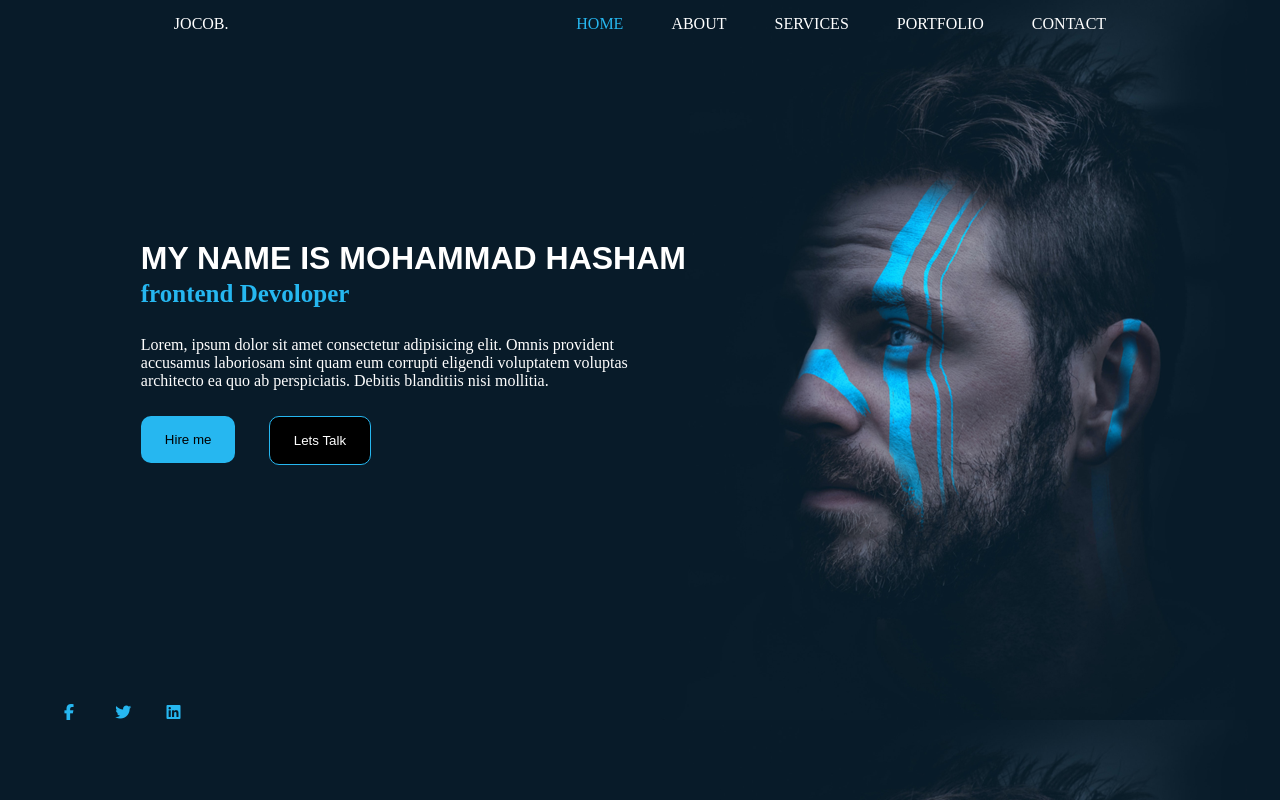
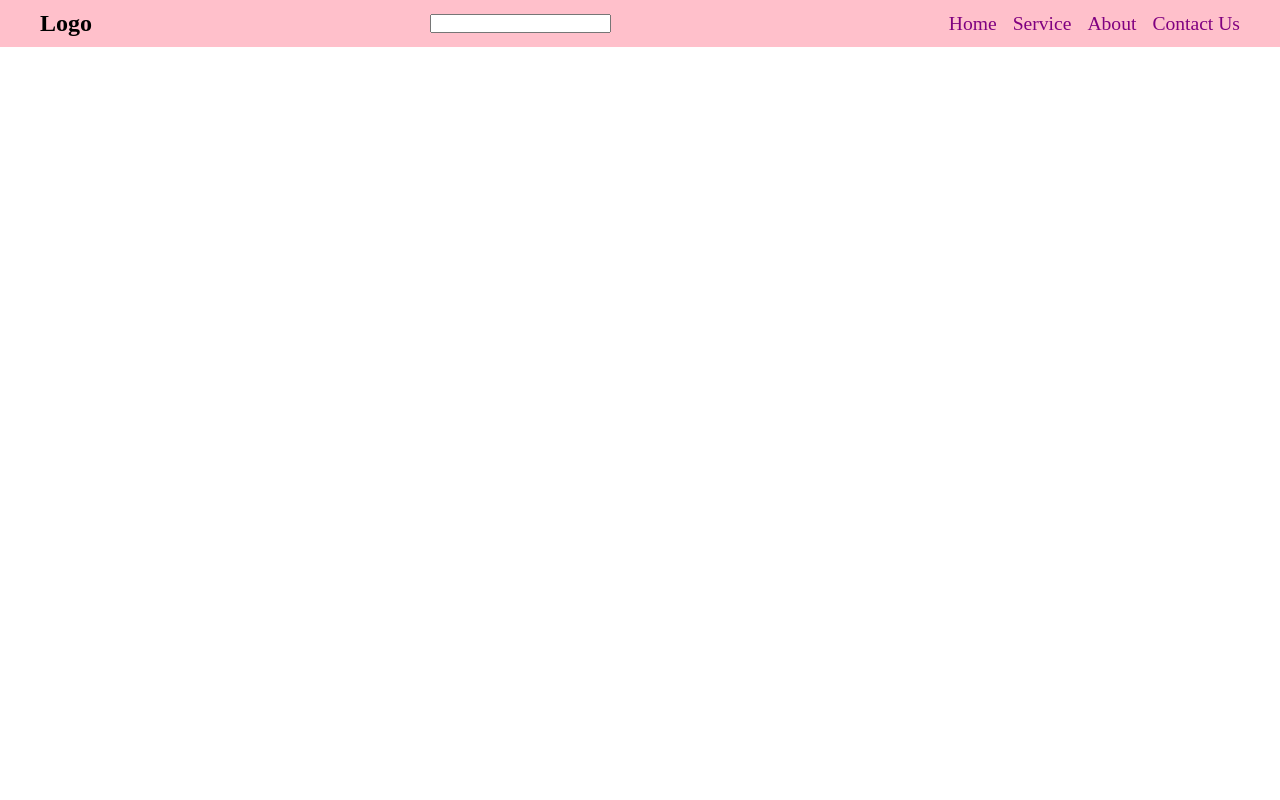
Before and after one commit to HashamSalauddin2006/landing_pages, a plain HTML site: page index.html in a window 1280 px wide. Drawn offline with Linux system fonts and the light colour scheme.

Commit message:
first commit

```diff
--- a/index.html
+++ b/index.html
@@ -1,43 +1,42 @@
 <!DOCTYPE html>
 <html lang="en">
   <head>
-    <meta charset="UTF-8">
-    <meta name="viewport" content="width=device-width, initial-scale=1.0">
-    <title>Document</title>
-    <link rel="stylesheet" href="style.css">
-    <link rel="stylesheet" href="https://cdnjs.cloudflare.com/ajax/libs/font-awesome/6.5.1/css/all.min.css">
+    <meta charset="UTF-8" />
+    <meta name="viewport" content="width=device-width, initial-scale=1.0" />
+    <link rel="stylesheet" href="style.css" />
+    <!-- cdn link for font awesome icon -->
+    <link
+      rel="stylesheet"
+      href="https://cdnjs.cloudflare.com/ajax/libs/font-awesome/6.5.1/css/all.min.css"
+    />
+    <title>Responsive</title>
   </head>
   <body>
-    <header>
-        <nav class="nav ">
-            <div class="logo">
-                JOCOB.
+    <!-- navigation bar -->
+    <nav>
+      <div class="nav-bar">
+        <!-- app logo -->
+        <div class="nav-bar-logo">
+          <h1>Logo</h1>
         </div>
-            <ul class="li">
-
-                <li class="white">HOME</li>
-                <li>ABOUT</li>
-                <li>SERVICES</li>
-                <li>PORTFOLIO</li>
-                <li>CONTACT</li>
+        <div class="nav-serch">
+          <input type="text" />
+        </div>
+        <!-- nav bar links -->
+        <div class="nav-bar-links">
+          <ul>
+            <li><a href="/">Home</a></li>
+            <li><a href="/service">Service</a></li>
+            <li><a href="/about">About</a></li>
+            <li><a href="/contact-us">Contact Us</a></li>
           </ul>
+        </div>
+        <!-- hamburger icon -->
+        <div class="nav-humber-icon">
+            <i class="fa-solid fa-magnifying-glass"></i>
+          <i class="fa-solid fa-bars"></i>
+        </div>
+      </div>
     </nav>
-    <div>
-        <h1>MY NAME IS MOHAMMAD HASHAM</h1>
-        <h4>frontend Devoloper</h4>
-        <p>Lorem, ipsum dolor sit amet consectetur adipisicing elit. Omnis provident <br>accusamus laboriosam sint quam eum corrupti eligendi voluptatem voluptas<br> architecto ea quo ab perspiciatis. Debitis blanditiis nisi mollitia.</p>
-        <button class="button1">Hire me</button>
-        <button class="button2">Lets Talk</button>
-    </div>
-    </header>
-    <footer>
-        <div>
-            <i class="fa-brands fa-facebook-f"></i>
-            <i class="fa-brands fa-twitter"></i>
-            <i class="fa-brands fa-linkedin"></i>
-
-
-        </div>
-    </footer>
   </body>
 </html>
--- a/style.css
+++ b/style.css
@@ -1,90 +1,53 @@
-*{
-    margin: 0px;
-    padding: 0px;
+* {
+  margin: 0;
+  padding: 0;
 }
-body{
-    background-image: url(./assets/images/home.jpg);
-    width: 100%;
-    width: 100%;
-    background-size: cover;
+
+body {
+  box-sizing: border-box;
 }
-.nav{
+
+/* nav bar style */
+.nav-bar {
+  padding: 10px 40px;
+  background-color: pink;
   display: flex;
-    justify-content: space-around;
+  justify-content: space-between;
   align-items: center;
-    margin-top: 15px;
 }
-.li {
+
+.nav-bar-links ul {
   display: flex;
+  align-items: center;
+  gap: 16px;
   list-style: none;
-    gap: 3rem;
-    color: white;
+}
+
+.nav-bar-links ul li a {
+  text-decoration: none;
+  color: purple;
+  font-size: 1.225rem;
+}
+
+.nav-humber-icon {
+  display: none;
 
 }
-.logo{
-    color: white;
+
+/* mdeia query on 600px width */
+
+@media (max-width: 600px) {
+   .nav-bar{
+    padding: 10px;
    }
-.white{
-    color:rgb(38, 183, 240);
+   .nav-serch{
+    display: none;
    }
-h1{
-    position: absolute;
-    top: 30%;
-    left: 11%;
-    color: white;
-    font-family: sans-serif;
+  .nav-bar-links {
+    display: none;
   }
-h4{
-    position: absolute;
-    top: 35%;
-    left: 11%;
-    color:rgb(38, 183, 240);
-    font-size: 25px
-
+  .nav-humber-icon {
+    display: flex;
+    gap: 6px;
   }
-p{
-    position: absolute;
-    top: 42%;
-    left: 11%;
-    color: white;
 }
-.button1{
-    position: absolute;
-    top: 52%;
-    left: 11%;
-    padding: 16px 24px;
-    border-radius: 10px ;
-    border: none;
-    background-color: rgb(38, 183, 240);
-
-}
-.button2{
-    position: absolute;
-    top: 52%;
-    left: 21%;
-    padding: 16px 24px;
-    border-radius: 10px ;
-    border: none;
-    background-color: black;
-    color: white;
-    border: 1px solid rgb(38, 183, 240);
-}
-.fa-facebook-f{
-    color:rgb(38, 183, 240);;
-    position: absolute;
-    bottom: 10%;
-    left: 5%;
-}
-.fa-twitter{
-    color:rgb(38, 183, 240);;
-    position: absolute;
-    bottom: 10%;
-    left: 9%;
-}
-.fa-linkedin{
-    color:rgb(38, 183, 240);;
-    position: absolute;
-    bottom: 10%;
-    left: 13%;
-
-}
```
Also changed, not shown: extra.txt (added). Lines whose indentation alone changed are shown as unchanged.
